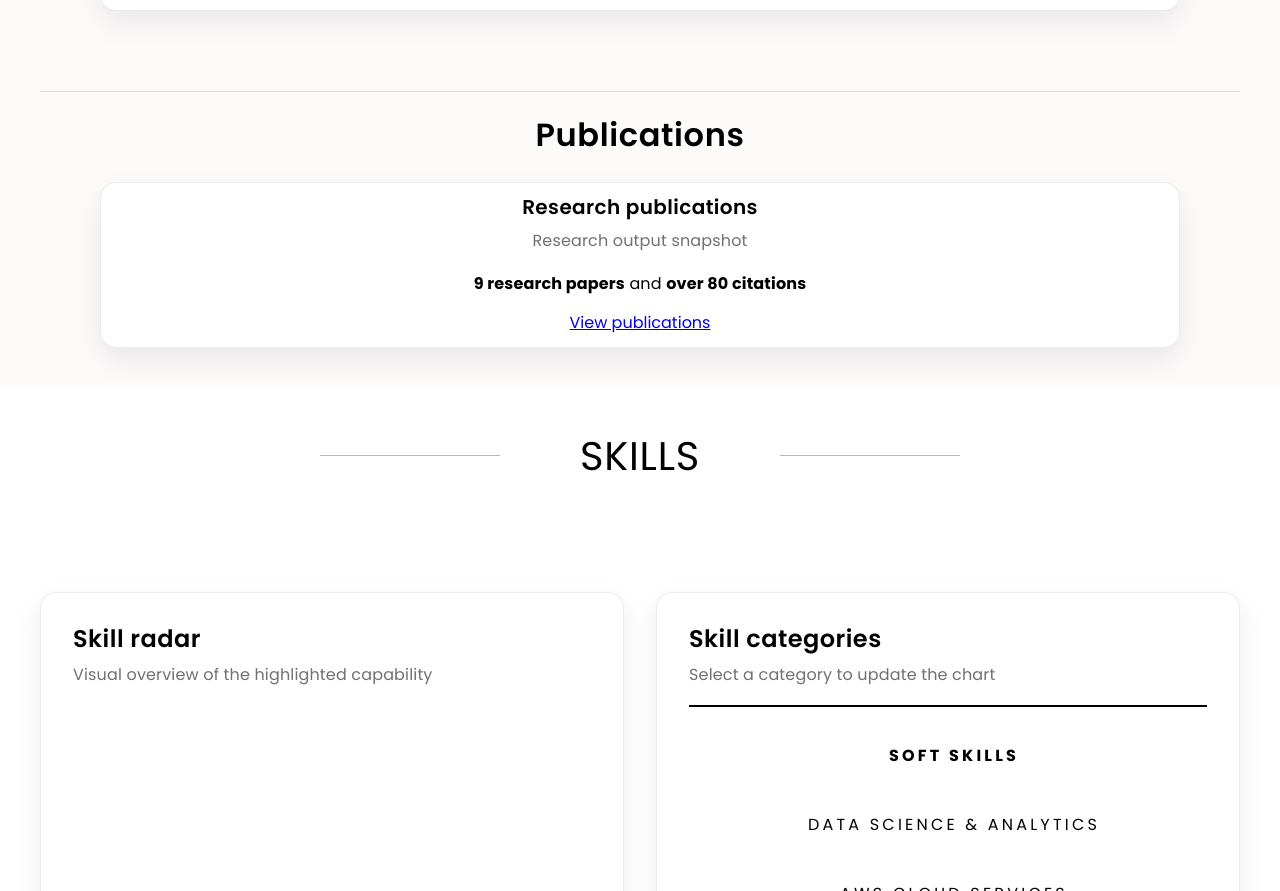
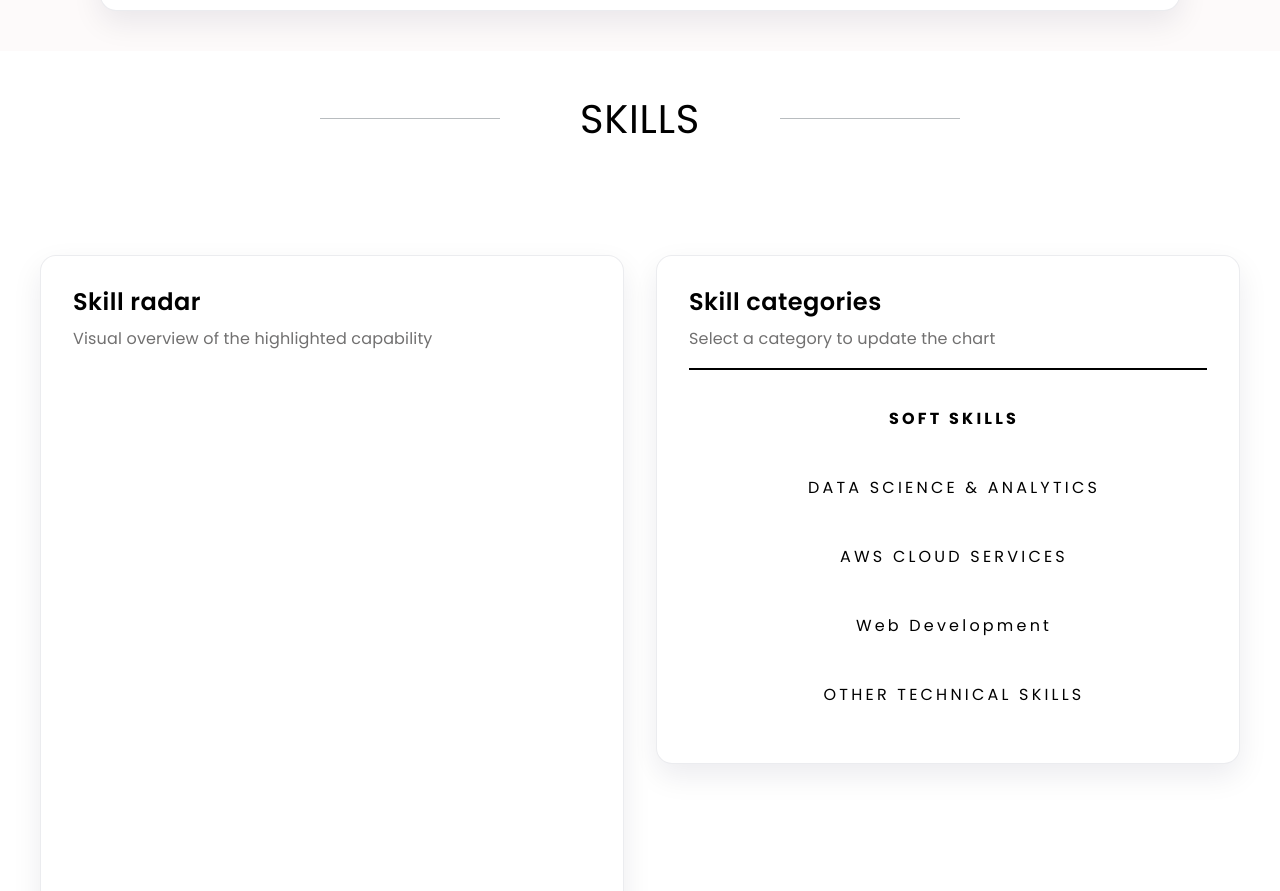
Before and after one commit to jolous/portfolio, a React (Vite) app: page / in a window 1280 px wide. Shown: the part 1854-2745 px from the top of the page. Built offline with nearby package versions, Linux system fonts and the light colour scheme.

Commit message:
Remove duplicate publications section

```diff
--- a/src/App.tsx
+++ b/src/App.tsx
@@ -332,27 +332,6 @@ export default function App() {
                 </a>
               </div>
             </Card>
-            <div className="education-publications" id="publicationsSection">
-              <h2>Publications</h2>
-              <Card
-                title="Research publications"
-                subtitle="Research output snapshot"
-                className="publication-card"
-              >
-                <p>
-                  <strong>9 research papers</strong> and <strong>over 80 citations</strong>
-                </p>
-                <a
-                  href="https://scholar.google.com/citations?hl=en&user=35yqvLcAAAAJ&view_op=list_works"
-                  target="_blank"
-                  rel="noreferrer"
-                  id="papers"
-                  className="hover-target"
-                >
-                  View publications
-                </a>
-              </Card>
-            </div>
           </section>
         </div>
       </div>
```
